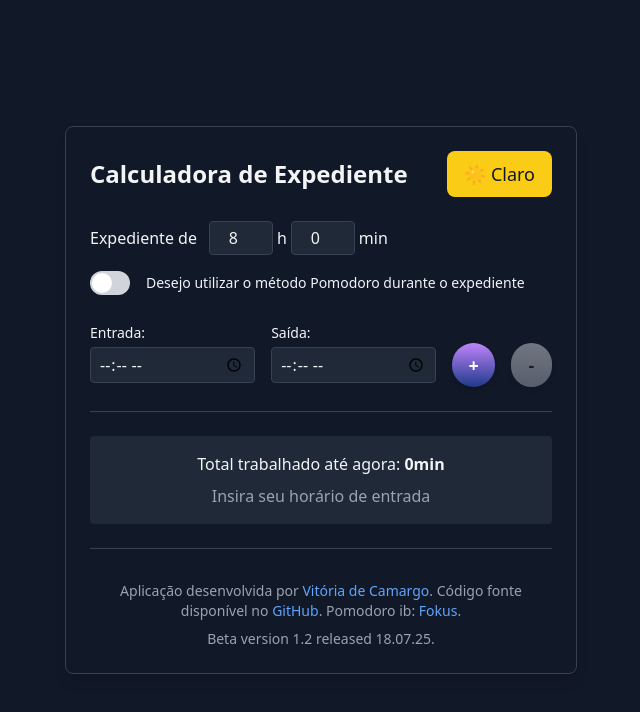
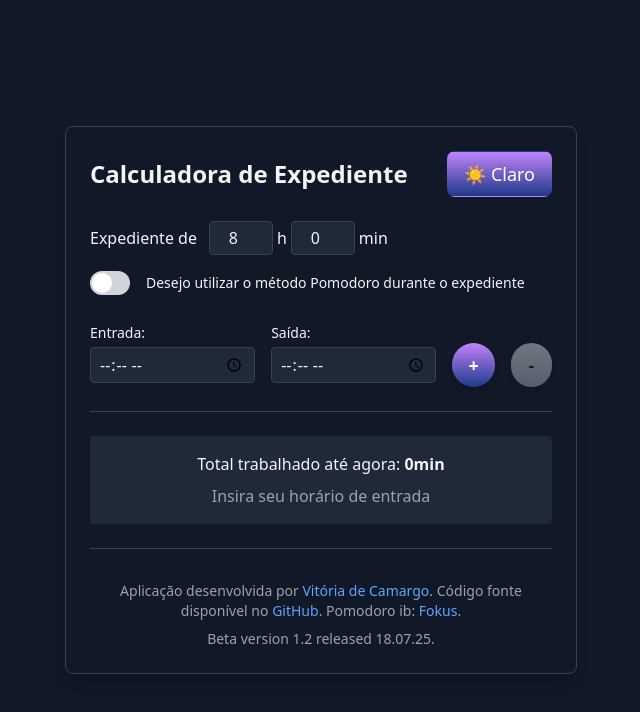
Before and after one commit to vpaesi/calculadora-expediente, a React (Vite) app: page / in a window 1280 px wide. Shown: the top 712 px of the page, without its empty margins (319-959 px from the left). Built offline with nearby package versions, Linux system fonts and the light colour scheme.

Commit message:
feat(pomodoro): atualiza o estilo do toggle de tema e adiciona audio ao botao de musica

```diff
--- a/src/components/TemaToggle.tsx
+++ b/src/components/TemaToggle.tsx
@@ -11,9 +11,9 @@ export function TemaToggle({ tema, toggleTema }: TemaToggleProps) {
       onClick={toggleTema}
       className={`px-4 py-2 rounded-lg text-lg font-medium transition-colors border border-transparent
         ${tema === "dark"
-          ? "bg-yellow-400 text-gray-900 font-bold hover:bg-yellow-300"
-          : "bg-gray-800 text-white font-bold hover:bg-gray-700"}
-      `}
+          ? "bg-gradient-to-b from-purple-400 to-blue-900 text-white hover:from-purple-500 hover:to-blue-800"
+          : "bg-gradient-to-b from-purple-200 to-blue-400 text-blue-900 hover:from-purple-300 hover:to-blue-500"
+        }`}
       aria-label="Alternar tema claro/escuro"
       title="Alternar tema claro/escuro"
     >
--- a/src/components/pomodoro/PomodoroTaskForm.tsx
+++ b/src/components/pomodoro/PomodoroTaskForm.tsx
@@ -57,7 +57,7 @@ export function PomodoroTaskForm({ edit, initialValue, onCancel, onDelete, onSav
             <i className="bi bi-x"></i> Cancelar
           </button>
           <button
-            className="flex items-center gap-2 px-8 py-3 rounded-xl border-2 border-white text-lg font-bold text-white bg-black/40 hover:bg-purple-900/40 transition shadow"
+            className="flex items-center gap-2 px-6 py-3 rounded-xl border-2 border-white text-lg font-bold text-white bg-black/30 hover:bg-purple-900/40 transition shadow"
           >
             <i className="bi bi-save"></i> Salvar
           </button>
--- a/src/components/pomodoro/PomodoroTimer.tsx
+++ b/src/components/pomodoro/PomodoroTimer.tsx
@@ -2,6 +2,7 @@ import { useState, useEffect, useRef } from "react";
 import beepSound from "../../assets/sons/beep.mp3";
 import playSound from "../../assets/sons/play.wav";
 import pauseSound from "../../assets/sons/pause.mp3";
+import musicaSound from "../../assets/sons/luna-rise-part-one.mp3";
 import type { PomodoroContext } from "./PomodoroApp";
 import { formatarTempo } from "../../utils/time";
 
@@ -52,9 +53,13 @@ export function PomodoroTimer({ contexto, setContexto, musica, setMusica }: Pomo
     };
   }, [rodando]);
 
+
   useEffect(() => {
     if (musica) {
-      audioMusica.current?.play();
+      if (audioMusica.current) {
+        audioMusica.current.currentTime = 0;
+        audioMusica.current.play();
+      }
     } else {
       audioMusica.current?.pause();
     }
@@ -161,7 +166,7 @@ export function PomodoroTimer({ contexto, setContexto, musica, setMusica }: Pomo
           <span>Reiniciar</span>
         </button>
       </div>
-      <audio ref={audioMusica} loop />
+      <audio ref={audioMusica} src={musicaSound} loop />
       <audio ref={audioBeep} src={beepSound} />
       <audio ref={audioPlay} src={playSound} />
       <audio ref={audioPause} src={pauseSound} />
```
